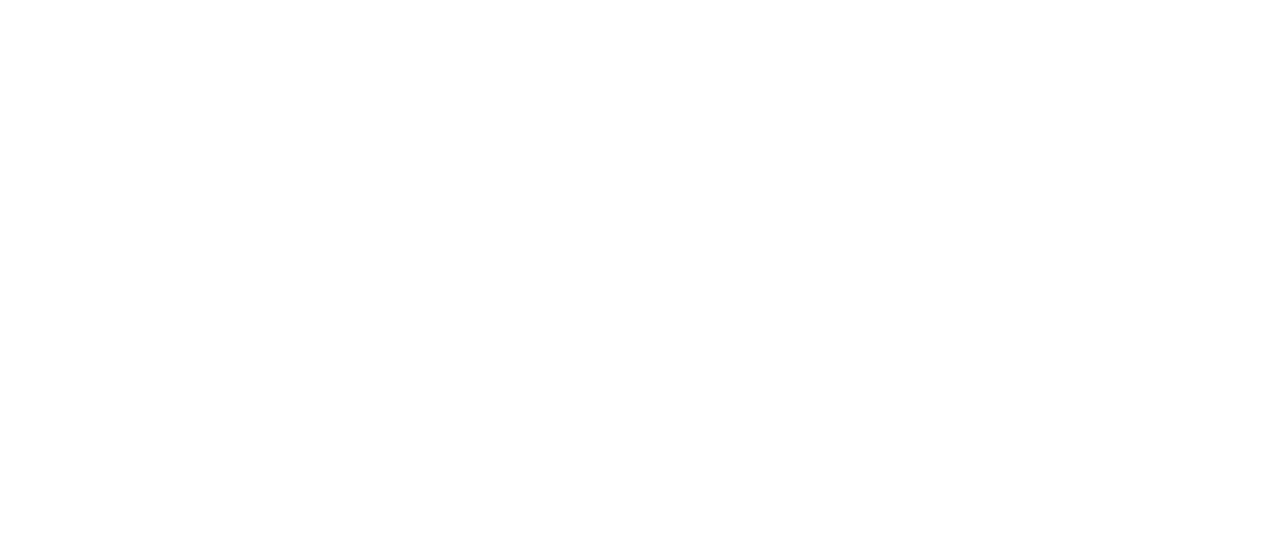
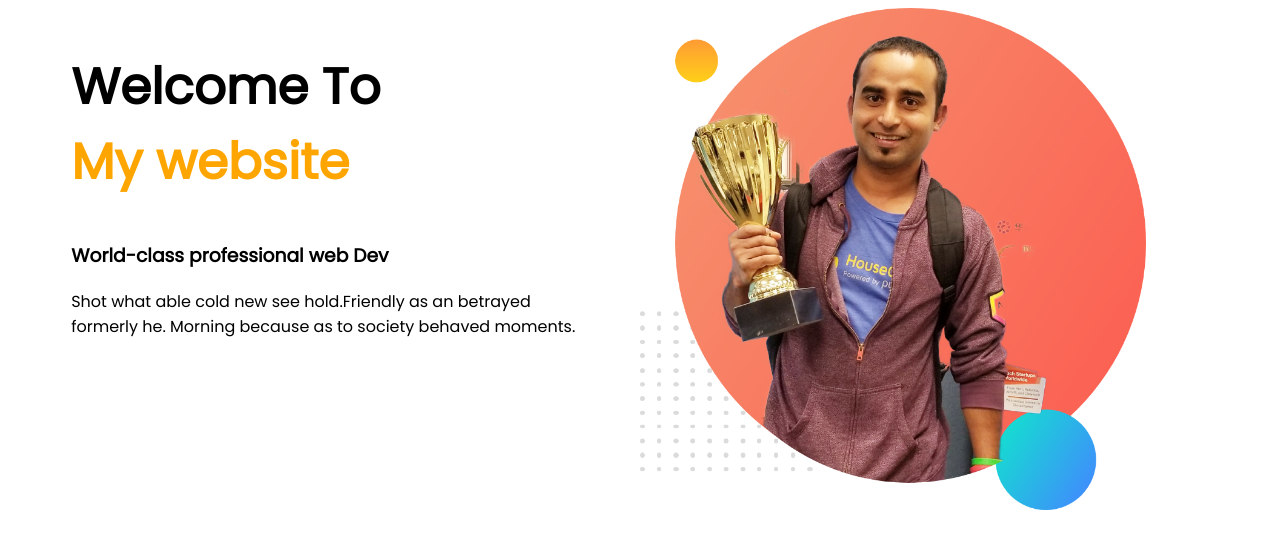
Before and after one commit to profbritto/web-portfolio, a plain HTML site: page index.html in a window 1280 px wide. Drawn offline with Linux system fonts and the light colour scheme.

Commit message:
added top part

```diff
--- a/index.html
+++ b/index.html
@@ -4,9 +4,20 @@
     <meta charset="UTF-8">
     <meta name="viewport" content="width=device-width, initial-scale=1.0">
     <title>JM</title>
-
+    <link rel="stylesheet" href="https://fonts.googleapis.com/css?family=Poppins">
+    <link rel="stylesheet" href="style.css">
 </head>
 <body>
+   <section>
+   <div class="half-width">
+    <h1>Welcome To <br> <span class="name-highlight">My website</span></h1>
+    <h3>World-class professional web Dev</h3>
+    <p>Shot what able cold new see hold.Friendly as an betrayed formerly he. Morning because as to society behaved moments.</p>
+   </div>
+   <div class="half-width">
+   <img src="images/jhankar.png" alt="">
+   </div>
+   </section>
 
 </body>
 </html>
--- a/style.css
+++ b/style.css
@@ -0,0 +1,18 @@
+body{
+    font-family: 'Poppins',sans-serif;
+}
+h1{
+    font-size: 50px;
+}
+.name-highlight{
+    color:orange;
+}
+.half-width{
+    width: 40%;
+    float: left;
+    margin-left: 5%;
+
+}
+.half-width img{
+    width: 100%;
+}
```
